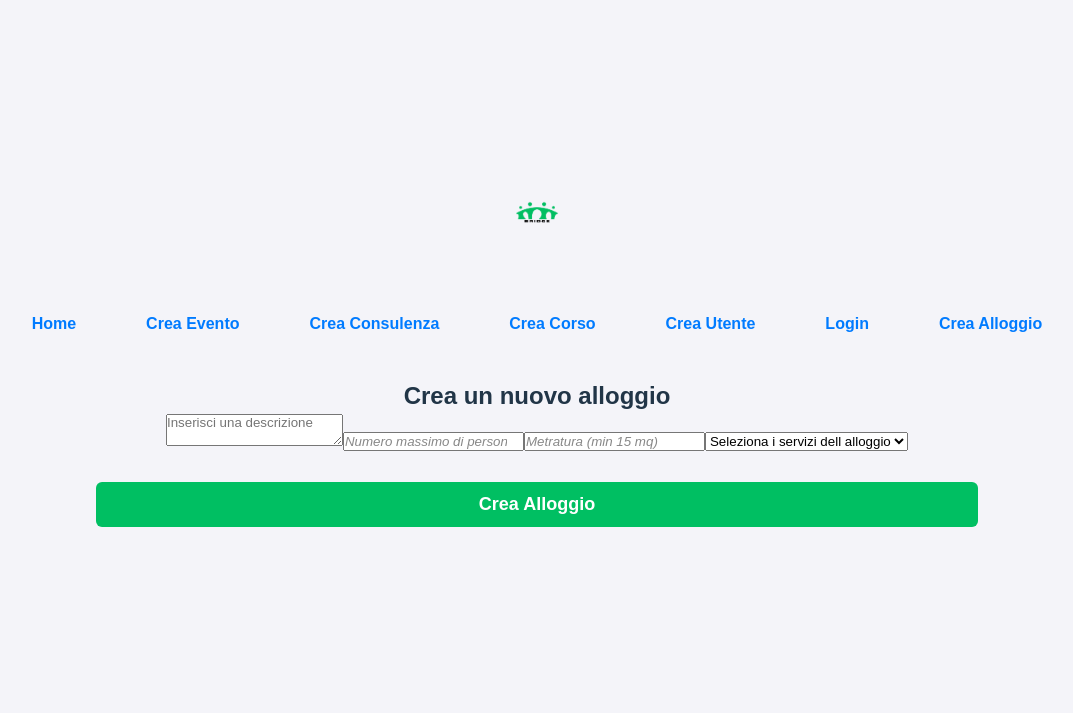
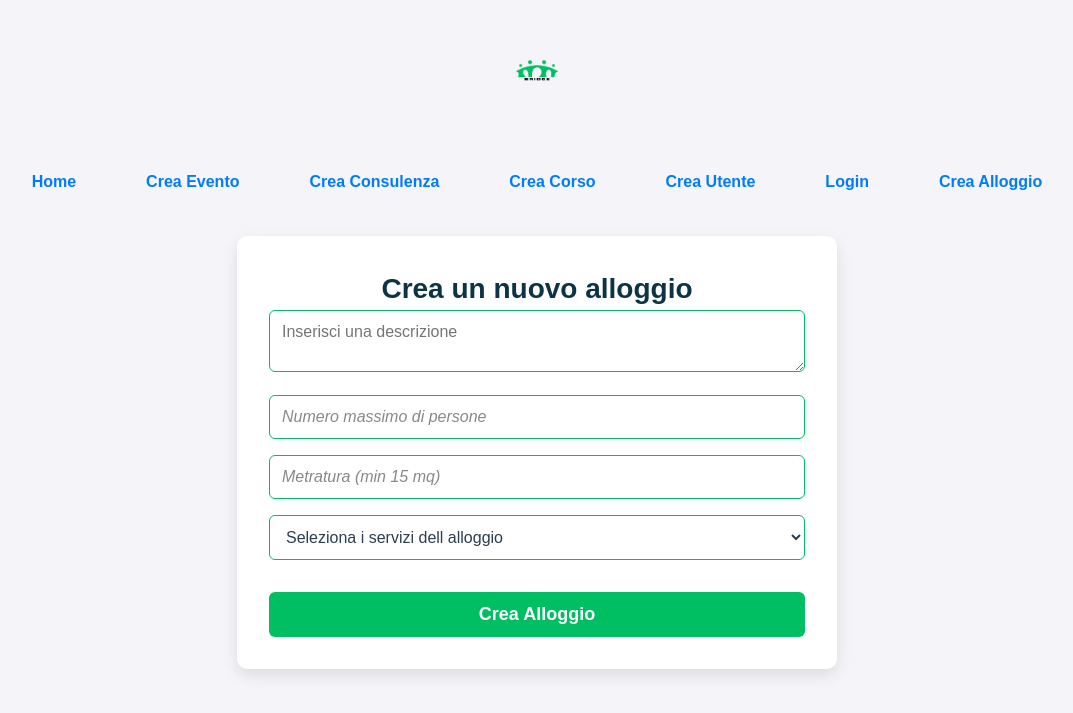
Before and after one commit to leotodisco/Bridge, a React (Vite) app in the folder bridge-frontend/: page /crea-alloggio in a window 1280 px wide. Shown: the part 101-814 px from the top of the page, without its empty margins (103-1176 px from the left). Built offline with nearby package versions, Linux system fonts and the light colour scheme.

Commit message:
Add (front-end):
Aggiunto Css per alloggio

```diff
--- a/bridge-frontend/src/GestioneAlloggio/components/formAlloggio.jsx
+++ b/bridge-frontend/src/GestioneAlloggio/components/formAlloggio.jsx
@@ -1,4 +1,5 @@
 import { useState } from "react";
+import "../css/formAlloggioStyle.css";
 
 const Servizi = {
     WIFI: "WiFi",
@@ -40,7 +41,7 @@ const CreaAlloggio = () => {
             descrizione,
             maxPersone,
             metratura,
-            emailProprietario: "gedi@gedi.it",
+            emailProprietario: "jedi@jedi.it",
             servizi,
         };
 
--- a/bridge-frontend/src/GestioneAlloggio/css/formAlloggioStyle.css
+++ b/bridge-frontend/src/GestioneAlloggio/css/formAlloggioStyle.css
@@ -0,0 +1,167 @@
+/* Reset di base */
+* {
+    margin: 0;
+    padding: 0;
+    box-sizing: border-box;
+    font-family: 'Montserrat', sans-serif;
+}
+
+/* Stile per lo scrolling fluido */
+html {
+    scroll-behavior: smooth;
+}
+
+/* Corpo principale */
+body {
+    display: flex;
+    align-items: center;
+    justify-content: center;
+    min-height: 100vh;
+    background: #f4f4f9;
+    padding: 1rem;
+}
+
+/* Contenitore principale del form */
+.formContainerAlloggio {
+    width: 100%;
+    max-width: 600px;
+    padding: 2rem;
+    border-radius: 10px;
+    background: #fff;
+    box-shadow: 0 6px 15px rgba(0, 0, 0, 0.1);
+}
+
+/* Titoli */
+.formContainerAlloggio h2 {
+    text-align: center;
+    font-size: 1.75rem;
+    font-weight: 700;
+    color: #0C3444;
+}
+
+/* Campo di input per la descrizione */
+.formDescrizione {
+    width: 100%;
+    padding: 0.75rem;
+    margin-bottom: 1rem;
+    border: 1px solid #00BF62;
+    border-radius: 6px;
+    background-color: white;
+    font-size: 1rem;
+    color: #2c3e50;
+    transition: border-color 0.3s, background-color 0.3s;
+    resize: vertical; /* Permette di ridimensionare solo in verticale */
+}
+
+/* Campo di input per numero massimo di persone */
+.formMaxPersone {
+    width: 100%;
+    padding: 0.75rem;
+    margin-bottom: 1rem;
+    border: 1px solid #00BF62;
+    border-radius: 6px;
+    background-color: white;
+    font-size: 1rem;
+    color: #2c3e50;
+    transition: border-color 0.3s, background-color 0.3s;
+}
+
+/* Campo di input per la metratura */
+.formMetratura {
+    width: 100%;
+    padding: 0.75rem;
+    margin-bottom: 1rem;
+    border: 1px solid #00BF62;
+    border-radius: 6px;
+    background-color: white;
+    font-size: 1rem;
+    color: #2c3e50;
+    transition: border-color 0.3s, background-color 0.3s;
+}
+
+/* Selezione dei servizi */
+.servizi {
+    width: 100%;
+    padding: 0.75rem;
+    margin-bottom: 1rem;
+    border: 1px solid #00BF62;
+    border-radius: 6px;
+    background-color: white;
+    font-size: 1rem;
+    color: #2c3e50;
+    transition: border-color 0.3s, background-color 0.3s;
+}
+
+/* Stile per input, textarea e select su hover o focus */
+.formDescrizione:hover,
+.formMaxPersone:hover,
+.formMetratura:hover,
+.servizi:hover {
+    background-color: #f9f9f9;
+}
+
+.formDescrizione:focus,
+.formMaxPersone:focus,
+.formMetratura:focus,
+.servizi:focus {
+    border-color: #00BF62;
+    outline: none;
+    box-shadow: 0 0 5px rgba(0, 191, 98, 0.2);
+}
+
+/* Pulsante di invio */
+.formButtonAlloggio {
+    width: 100%;
+    padding: 0.75rem;
+    border: none;
+    border-radius: 6px;
+    background: #00BF62;
+    color: #fff;
+    font-size: 1.125rem;
+    font-weight: 600;
+    cursor: pointer;
+    margin-top: 1rem;
+    transition: background 0.3s, transform 0.2s, box-shadow 0.3s;
+}
+
+.formButtonAlloggio:hover {
+    background: #008f4b;
+    transform: translateY(-2px);
+    box-shadow: 0 4px 10px rgba(0, 143, 75, 0.3);
+}
+
+.formButtonAlloggio:active {
+    transform: translateY(0);
+    box-shadow: none;
+}
+
+/* Autofill per campi di input */
+input:-webkit-autofill {
+    -webkit-box-shadow: 0 0 0px 1000px #fafafa inset !important;
+    -webkit-text-fill-color: #2c3e50 !important;
+    transition: background-color 5000s ease-in-out 0s;
+}
+
+input:-webkit-autofill:focus {
+    -webkit-box-shadow: 0 0 0px 1000px #ffffff inset !important;
+    -webkit-text-fill-color: #2c3e50 !important;
+}
+
+/* Linea orizzontale */
+hr {
+    height: 1px;
+    background-color: #396F85;
+    margin: 10px 100px 20px;
+}
+
+/* Design responsivo */
+@media (max-width: 600px) {
+    .formContainerAlloggio {
+        padding: 1.5rem;
+    }
+
+    .formButtonAlloggio {
+        font-size: 1rem;
+        padding: 0.65rem;
+    }
+}
```
